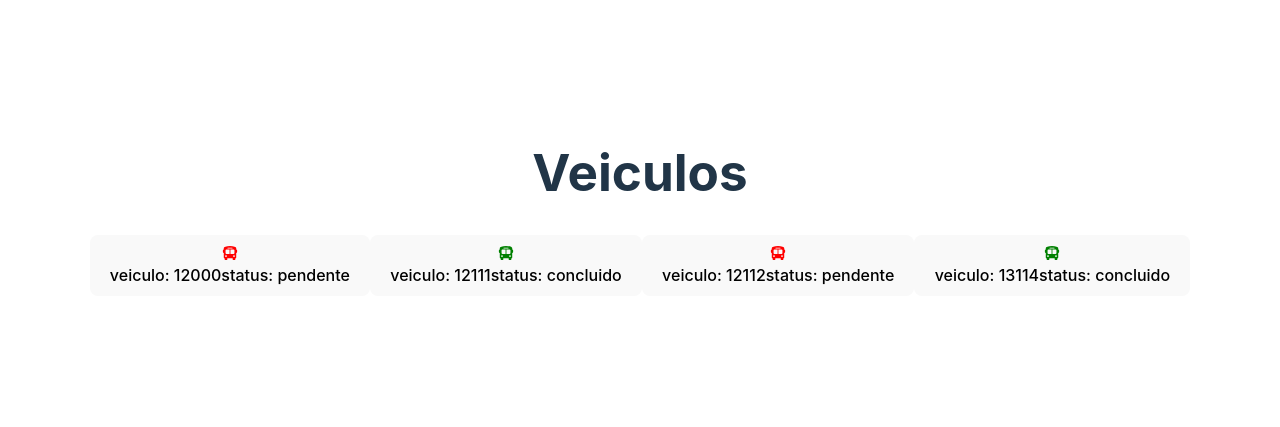
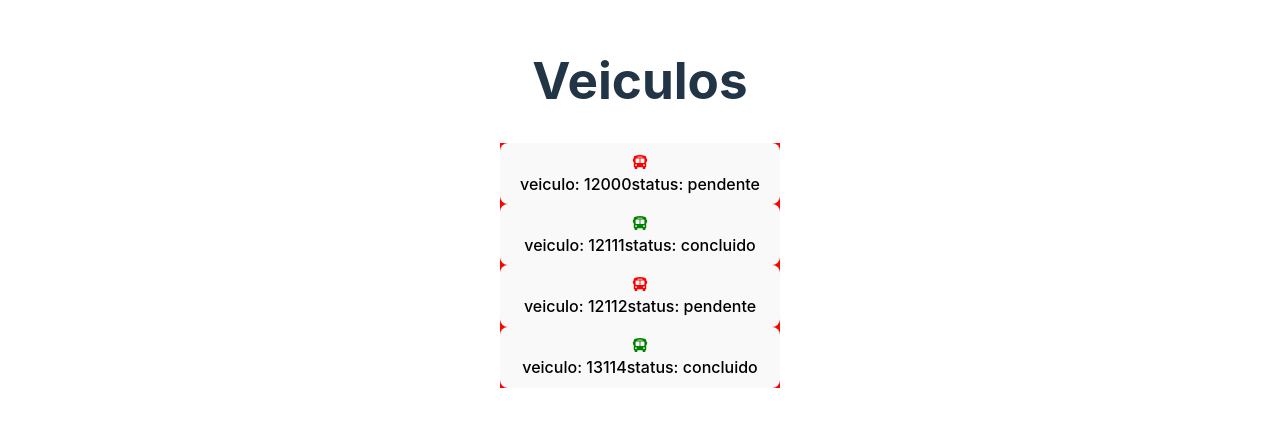
Before and after one commit to praiasolvr/Folha-Catraca, a React (Vite) app: page /frotas in a window 1280 px wide. Shown: the part 197-624 px from the top of the page. Built offline with nearby package versions, Linux system fonts and the light colour scheme.

Commit message:
ajuste na lista de veiculos em colunas

```diff
--- a/src/pages/Frota/Frota.css
+++ b/src/pages/Frota/Frota.css
@@ -1,6 +1,13 @@
-.pendente svg{
+.pendente svg {
     color: red;
 }
-.verificado svg{
+
+.verificado svg {
     color: green;
 }
+
+.lista-veiculos {
+    background-color: red;
+    display: flex;
+    flex-direction: column;
+}
--- a/src/pages/Frota/Frotas.jsx
+++ b/src/pages/Frota/Frotas.jsx
@@ -14,30 +14,26 @@ export default function Frotas() {
             <h1>
                 Veiculos
             </h1>
-
+            <div className="lista-veiculos">
                 {frotas.map((veiculo) => {
                     function verificarStatus(veiculoStatus) {
                         if (veiculoStatus == "pendente") {
                             return <div className="pendente">
                                 <FaBus />
-
                             </div>
                         } else {
                             return <div className="verificado">
                                 <FaBus />
-
                             </div>
                         }
-
                     }
                     return <button>
                         {verificarStatus(veiculo.status)}
-
                         veiculo: {veiculo.numVeiculo}
                         status: {veiculo.status}
                     </button>
                 })}
-
+            </div>
         </>
     )
 }
--- a/src/pages/Vistoriar.jsx
+++ b/src/pages/Vistoriar.jsx
@@ -24,7 +24,7 @@ export default function Vistoriar() {
     // =========MINHAS FUNÇÕES========= //
     return (
         <div className='conteiner-folha-catraca'>
-            <div className='controladores-veiculos'>
+            {/* <div className='controladores-veiculos'>
 
                 <button className='veiculos-vistoriados' onClick={() => { alert('ola') }}>
                     <FaBus />
@@ -35,7 +35,7 @@ export default function Vistoriar() {
                     <FaBus />
                     Viculos pendentes
                 </button>
-            </div>
+            </div> */}
 
             <h1>Folha de catraca</h1>
             <div className="campoDate">
@@ -43,12 +43,13 @@ export default function Vistoriar() {
 
             </div>
             <form onSubmit={RegistrarCatraca}>
-                <input
+                {/* <input
                     required
                     type="number"
                     placeholder='Numero veiculo'
                     value={veiculo}
-                    onChange={(e) => { setVeiculo(e.target.value) }} />
+                    onChange={(e) => { setVeiculo(e.target.value) }} /> */}
+                <h2> Veículo: 12111 </h2>
 
                 <input
                     required
```
Lines whose indentation alone changed are shown as unchanged.
